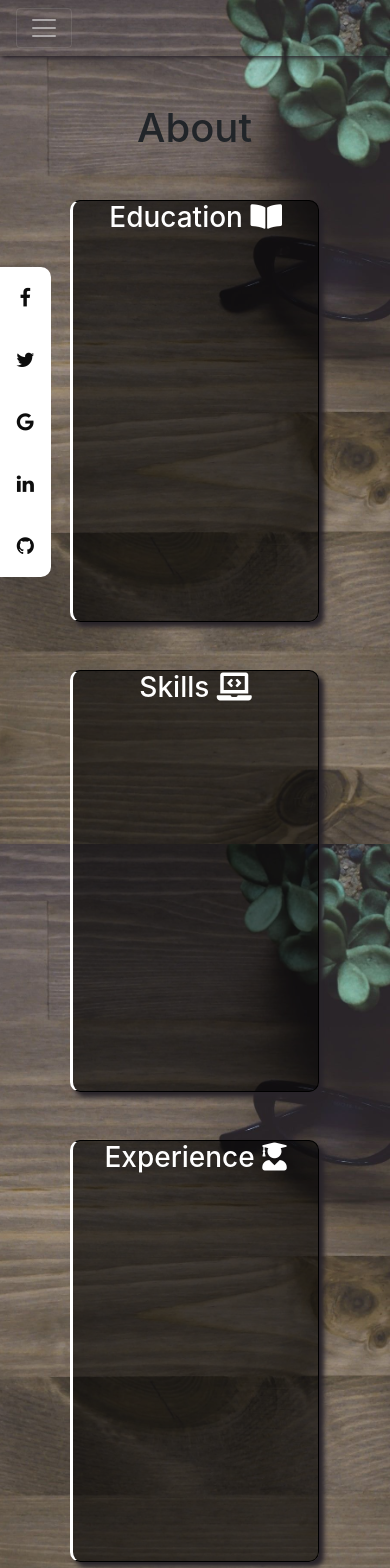
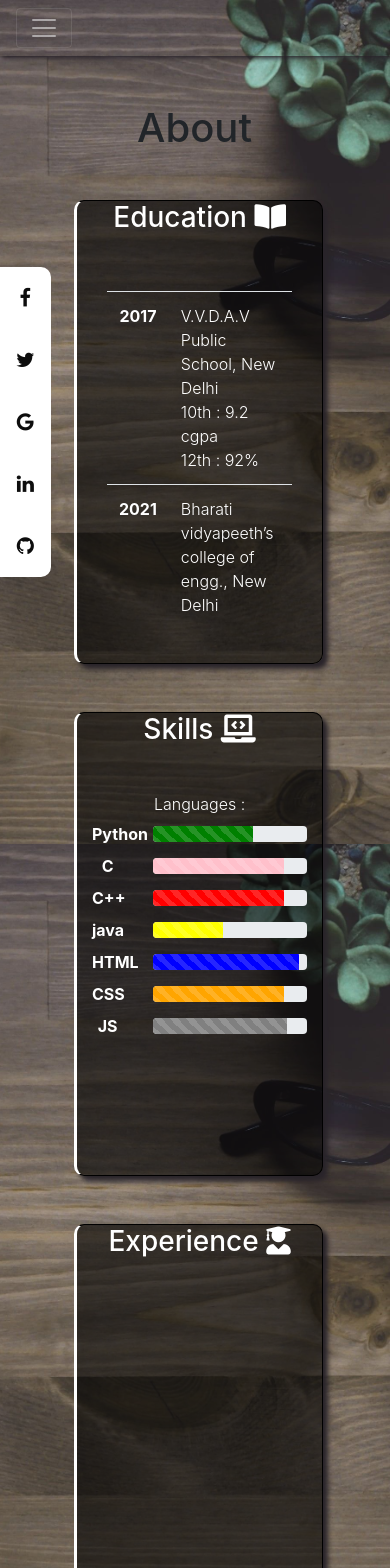
Before and after one commit to mridulk/Portfolio, a React (Create React App) app: page /about in a window 390 px wide. Shown: the top 1568 px of the page. Built offline with nearby package versions, Linux system fonts and the light colour scheme.

Commit message:
modify about.js and home page

```diff
--- a/src/component/about/About.css
+++ b/src/component/about/About.css
@@ -8,7 +8,7 @@
     border-right-width: 1px;
     border-top-width: 1px;
     border-bottom-width: 1px;
-    height: 50vh;
+    height: 55vh;
     /* border-right-color: #6B605C; */
     border-right-color: black;
     border-top-color: black;
@@ -16,6 +16,7 @@
     box-shadow: 5px 5px 5px rgb(41, 36, 42,1.9);
     color: white;
 }
+
 /* .outerDiv{
     background: url("./image120.jpg");
     background-position:top;
--- a/src/component/about/About.js
+++ b/src/component/about/About.js
@@ -1,28 +1,102 @@
 import React, { Component } from 'react'
 import './About.css'
 class About extends Component {
+
     render() {
+        const skilss = [
+            {
+                skill: 'Python',
+                width: '65%',
+                color:'green'
+            },
+            {
+                skill: 'C',
+                width: '85%',
+                color:'pink'
+            },
+            {
+                skill: 'C++',
+                width: '85%',
+                color:'red'
+            },
+            {
+                skill: 'java',
+                width: '45%',
+                color:'yellow'
+            },
+            {
+                skill: 'HTML',
+                width: '95%',
+                color:'blue'
+            },
+            {
+                skill: 'CSS',
+                width: '85%',
+                color:'orange'
+            },
+            {
+                skill: 'JS',
+                width: '87%',
+                color:'grey'
+            },
+
+        ]
+
+            const skillList =skilss.map((skill) => {
+                return <div className="row mb-2">
+                     <div className="col-3 font-weight-bold">
+                         {skill.skill}
+                     </div>
+                     <div className="col-9 mt-1">
+                         <div class="progress">
+                             <div className="progress-bar progress-bar-striped"   role="progressbar" aria-valuenow="25" aria-valuemin="0" aria-valuemax="100" style={{ width: skill.width ,backgroundColor:skill.color}}></div>
+                         </div>
+                     </div>
+                 </div>
+
+             })
+
         return (
             <div className="text-center outerDiv">
 
                 <div className="col-lg-11 col-10 pt-5">
                     <h1>About</h1>
-                    <div className="container  containerAbout mt-5 mb-5">
+                    <div className="container  containerAbout  ml-1 mt-5 mb-5">
                         <div className="col-12">
                             <h3>Education <i class='fas fa-book-open'></i></h3>
                         </div>
+                        <div className="col-12 pt-5 pb-5 " >
+                            <table className="table  table-striped " style={{ color: 'white' }}>
+                                <tr>
+                                    <td className="font-weight-bold">2017</td>
+                                    <td className="text-left font-weight-light">V.V.D.A.V Public School, New Delhi <br />10th : 9.2 cgpa  <br />12th : 92%</td>
+
+                                </tr>
+                                <tr>
+                                    <td className="font-weight-bold">2021</td>
+                                    <td className="text-left font-weight-light">Bharati vidyapeeth’s college of engg., New Delhi </td>
+                                </tr>
+                            </table>
                         </div>
-                    <div className="  containerAbout mt-5 mb-5">
+                    </div>
+                    <div className=" container containerAbout ml-1 mt-5 mb-5">
                         <div className="col-12">
                             <h3>Skills <i class='fas fa-laptop-code'></i></h3>
                         </div>
+                        <div className="col-12  text-center mt-5">
+                            <h6 className="font-weight-light">Languages :</h6>
                         </div>
-                    <div className="container  containerAbout mt-5 mb-5">
+
+                    {skillList}
+
+
+                    </div>
+                    <div className="container containerAbout ml-1 mt-5 mb-5">
                         <div className="col-12">
                             <h3>Experience  <i class='fas fa-user-graduate'></i></h3>
                         </div>
                     </div>
-                    <div className="container  containerAbout mt-5 mb-5">
+                    <div className="container  containerAbout ml-1 mt-5 mb-5">
                         <div className="col-12">
                             <h3>Achievements  <i class='fas fa-award'></i></h3>
                         </div>
--- a/src/component/header/Header.js
+++ b/src/component/header/Header.js
@@ -5,7 +5,7 @@ class Header extends Component {
     render() {
         return (
             <div>
-                <nav className="navbar navbar-expand-md navbar-dark bgcolor sticky-top">
+                <nav className="navbar navbar-expand-md navbar-dark bgcolor sticky-top" >
                     <button className="navbar-toggler" data-toggle="collapse" data-target="#target_name">
                         <span className="navbar-toggler-icon"></span>
                     </button>
--- a/src/component/home/Home.css
+++ b/src/component/home/Home.css
@@ -9,3 +9,24 @@
     font-size: 30px;
     font-family: 'Trebuchet MS', 'Lucida Sans Unicode', 'Lucida Grande', 'Lucida Sans', Arial, sans-serif;
 }
+.containerObjective{
+    background-color:rgb(0,0,0,0.6);
+    /* opacity: 0.5; */
+    border-radius: 10px;
+    /* border-left-color: #6B605C; */
+    /* border-left-color: black; */
+    border-style: solid;
+    font-size: 20px;
+    /* font-weight: 300; */
+    margin-bottom: 50px;
+    /* border-right-width: 1px; */
+    border-top-width: 1px;
+    border-bottom-width: 1px;
+    height: fit-content;
+    /* border-right-color: #6B605C; */
+    /* border-right-color: black; */
+    border-top-color: black;
+    border-bottom-color: black;
+    box-shadow: 9px 5px 9px rgb(41, 36, 42,1.9);
+    color: white;
+}
--- a/src/component/home/Home.js
+++ b/src/component/home/Home.js
@@ -2,16 +2,60 @@ import React, { Component } from 'react'
 import './Home.css'
 import image from './Mridul.jpg'
 class Home extends Component {
+    constructor(props) {
+        super(props)
+
+        this.state = {
+            windowWidth: window.innerWidth
+        }
+        this.updateWidth = this.updateWidth.bind(this)
+        this.renderWebsite = this.renderWebsite.bind(this)
+        this.renderMobile = this.renderMobile.bind(this)
+    }
+    componentDidMount() {
+        window.addEventListener('resize', this.updateWidth)
+    }
+    updateWidth() {
+        this.setState({
+            windowWidth: window.innerWidth
+        })
+    }
+    renderMobile() {
+        return (
+            <div>
+                <div className="row containerObjective pl-3 pr-3 pt-4 pb-4 font-weight-light">
+                    As a fresher, I want to put to use my creative skills,
+                    technologies that I am familiar with, innovative thoughts
+                    that will benefit the Organization in the long run and also
+                    help me in building my professional career.
+                </div>
+            </div>
+        )
+    }
+    renderWebsite() {
+        return (
+            <div>
+                <div className="col-12 containerObjective p-5 font-weight-light">
+                    As a fresher, I want to put to use my creative skills,
+                    technologies that I am familiar with, innovative thoughts
+                    that will benefit the Organization in the long run and also
+                    help me in building my professional career.
+                </div>
+            </div>
+        )
+    }
     render() {
         return (
-            <div className="text-center">
+            <div className="text-center container">
 
                 <div className="col-lg-11 col-10 pt-5">
-                    <img className="rounded-circle imageClass" alt="100x100" width="200px"  height="200px" src={image}
+                    <img className="rounded-circle imageClass" alt="100x100" width="200px" height="200px" src={image}
                         data-holder-rendered="true" />
                     <div className="col-lg-12 text-white p-4 ">
                         <p className="nameStyle">Mridul Khurana </p>
                     </div>
+                    {this.state.windowWidth < 887 ?  this.renderMobile() : this.renderWebsite() }
+                    {console.log(this.state.windowWidth)}
                 </div>
             </div>
         )
```
Also changed, not shown: src/App.css (+9 -0 lines). Lines whose indentation alone changed are shown as unchanged.
